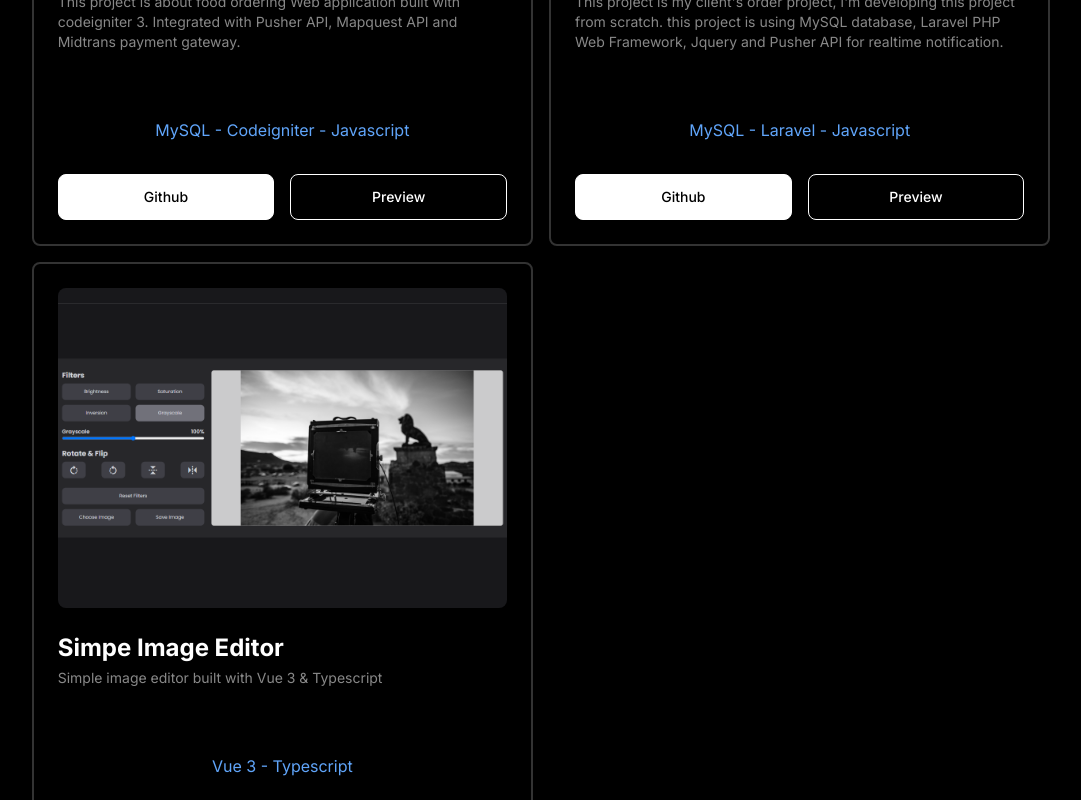
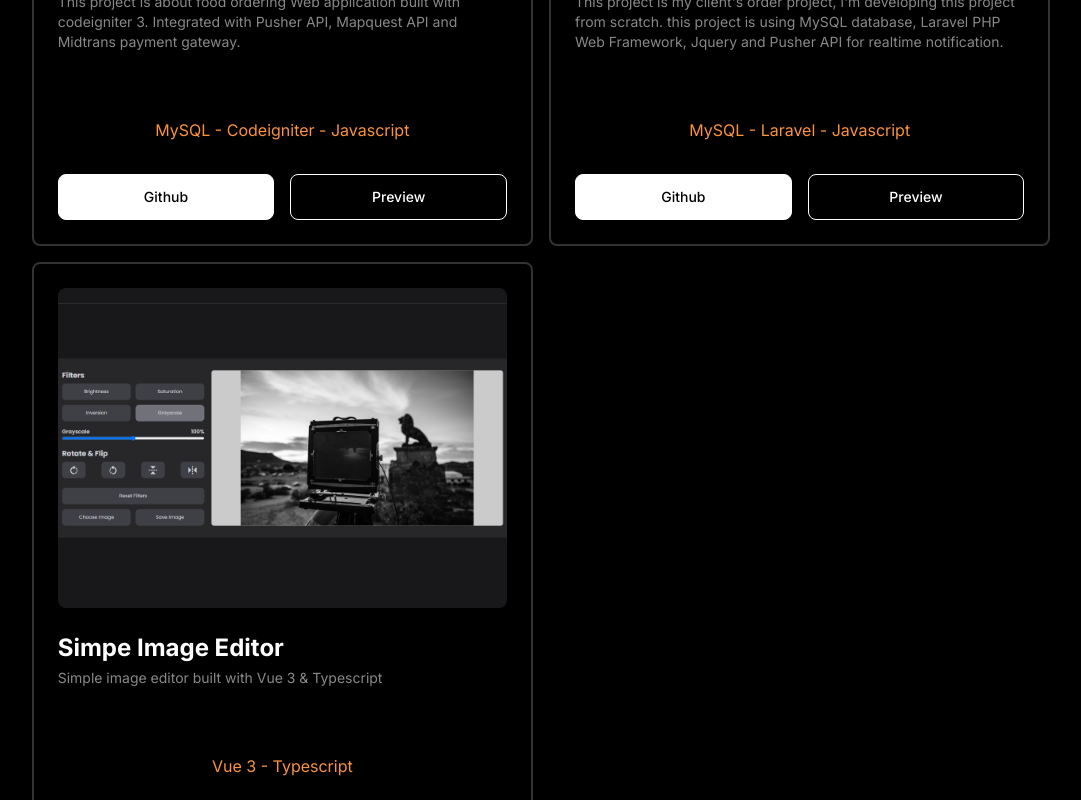
Before and after one commit to yudayahya/yuda-personal-page, a Next.js app: page / in a window 1280 px wide. Shown: the part 4940-5740 px from the top of the page, without its empty margins (99-1180 px from the left). Built offline with nearby package versions, Linux system fonts and the light colour scheme.

Commit message:
fix color text

```diff
--- a/components/Home/ProjectCard.tsx
+++ b/components/Home/ProjectCard.tsx
@@ -33,7 +33,7 @@ const ProjectCard: NextPage<CardProps> = (props) => {
                         {
                             props.stacks.map((stack, index) => {
                                 const separator = index === 0 ? '' : ' - '
-                                return <span className='text-blue-400' key={index}>{separator}{stack}</span>
+                                return <span className='text-orange-400' key={index}>{separator}{stack}</span>
                             })
                         }
                     </p>
```
